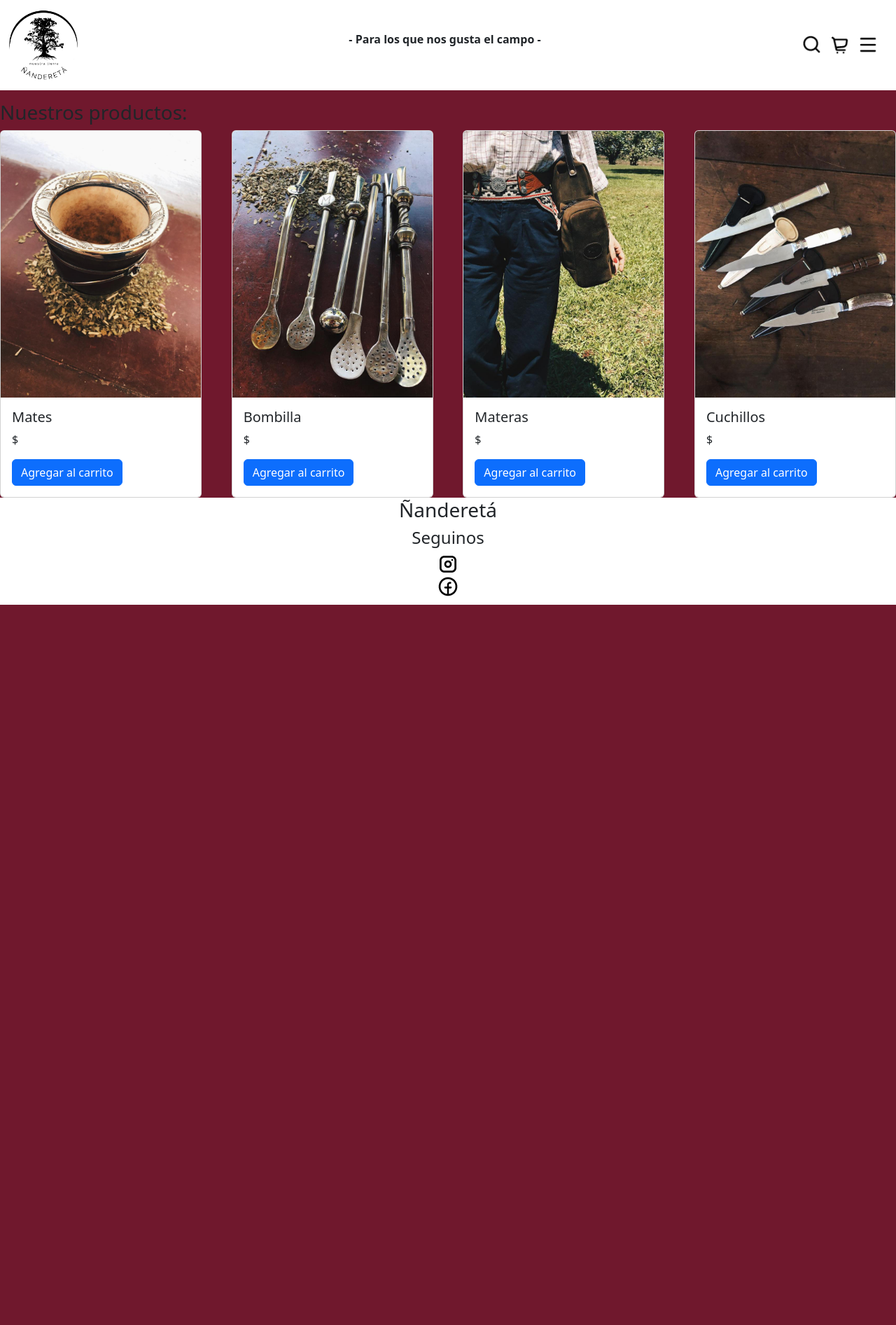
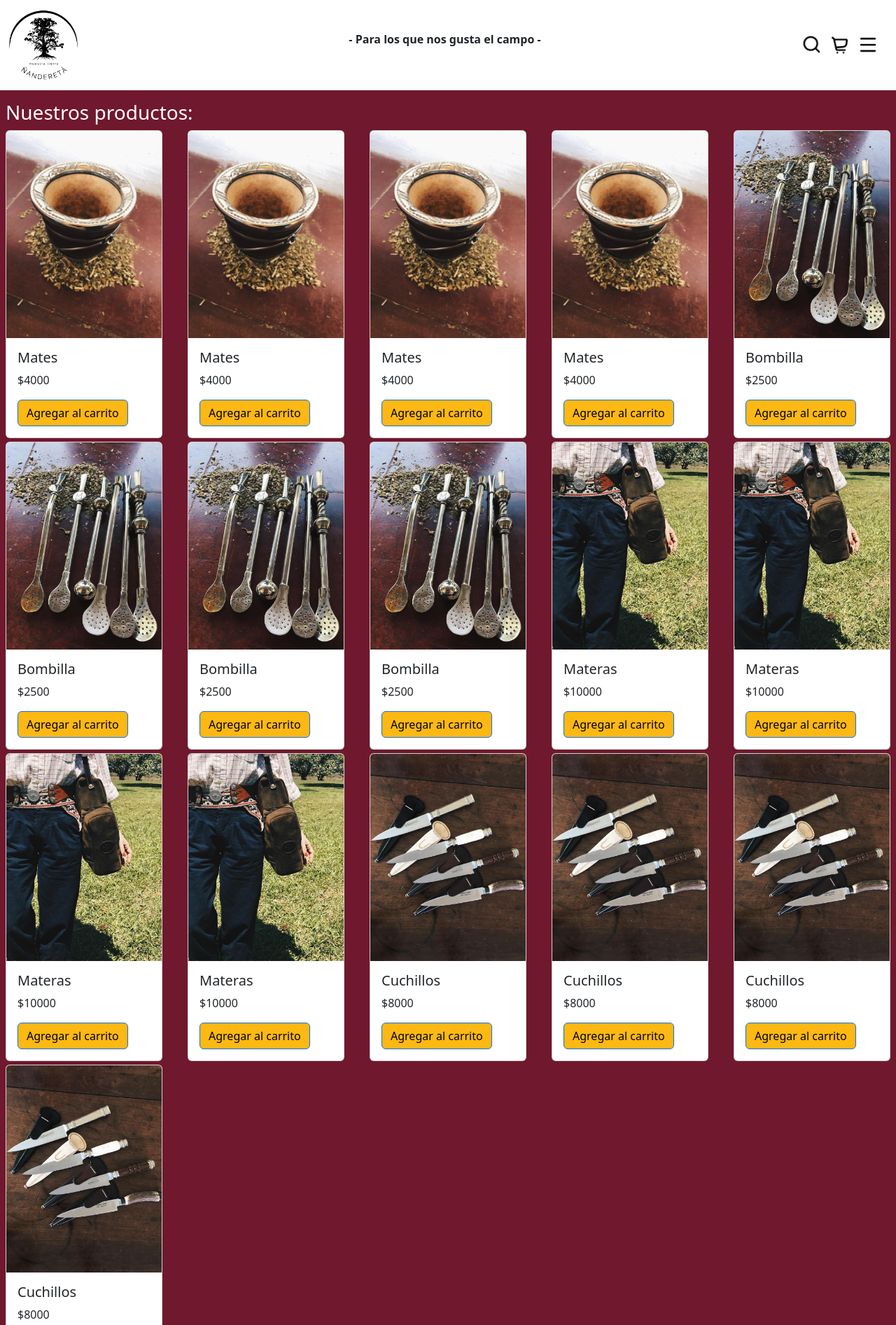
Before and after one commit to JoacoBarbeitoComas/Pagina-ITBA, a plain HTML site: page nuestros_productos.html in a window 1280 px wide. Shown: the top 1893 px of the page at 70% size. Before the commit the page ends 864 px from the top, so only its background shows below. Drawn offline with nearby package versions, Linux system fonts and the light colour scheme.

Commit message:
carrito y productos

```diff
--- /dev/null
+++ b/carrito.js
@@ -0,0 +1,54 @@
+var carrito = [];
+var addCartButtons = document.getElementsByClassName('agregar-carrito');
+for (var i = 0; i < addCartButtons.length; i++) {
+    addCartButtons[i].addEventListener('click', addProductToCart);
+}
+
+var botonVaciar = document.getElementById('boton-vaciar');
+botonVaciar.addEventListener('click', vaciarCarrito);
+
+function addProductToCart(evento) {
+    var button = evento.target;
+    var producto = button.parentElement.parentElement;
+    var titulo = producto.getElementsByClassName('card-producto')[0].innerText;
+    var precio = producto.getElementsByClassName('card-precio')[0].innerText;
+    var precio = precio.substring(1)
+    var productoAgregado = {
+        titulo: titulo,
+        precio: precio,
+    };
+    carrito.push(productoAgregado);
+    refreshCart();
+
+}
+
+function refreshCart() {
+    var carritoContainer = document.getElementById('carrito');
+    carritoContainer.innerHTML = '';
+    for (var i = 0; i < carrito.length; i++) {
+        var producto = carrito[i];
+        var carritoElemento = document.createElement('li');
+        carritoElemento.classList.add('list-group-item');
+        var contenido = `
+            <span>${producto.titulo}</span>
+            <span>${producto.precio}</span>
+        `;
+        carritoElemento.innerHTML = contenido;
+        carritoContainer.appendChild(carritoElemento);
+    }
+    calcularTotal();
+}
+
+function calcularTotal() {
+    var total = 0;
+    for (var i = 0; i < carrito.length; i++) {
+        total += parseInt(carrito[i].precio);
+    }
+    var totalElemento = document.getElementById('total');
+    totalElemento.innerText = total;
+}
+
+function vaciarCarrito() {
+    carrito = [];
+    refreshCart();
+}
--- a/nosotros.css
+++ b/nosotros.css
@@ -1,4 +1,9 @@
 .nosotros{
     z-index: 9999;
     margin-top: 130px;
+    color: white;
+    margin-left: 8px;
+    margin-right: 8px;
+    margin-bottom: 10px;
+
 }
--- a/nuestros_productos.css
+++ b/nuestros_productos.css
@@ -141,23 +141,57 @@ body{
     background-color: #70182d;
 }
 
+.nuestros-productos{
+    color: white;
+    margin: 8px;
+    margin-top: 0px;
+}
 .card-container {
     display: flex;
     justify-content: space-between;
+    align-items: center;
     flex-wrap: wrap;
+    gap: 5px;
+    margin-left: 8px;
+    margin-right: 8px;
+    margin-bottom: 10px;
 }
 
-
-
-  /* Media query for smaller screens */
-@media (max-width: 768px) {
-    .card-box {
-      width: 100%; /* Cards will take up 100% of the container width on smaller screens */
-      margin-bottom: 10px; /* Add some space between the cards */
-    }
+.btn{
+    background-color: #FDB813;
+    color: black;
 }
 
+.btn:hover{
+    background-color: #8f5c00;
+    color: white;
+}
 
+#boton-vaciar{
+    background-color: #A6192E;
+    color: white;
+}
+
+#boton-vaciar:hover{
+    background-color: #dd5157;
+    color: white;
+    border: solid 1px;
+    border-color: black;
+}
+
+#boton-cerrar{
+    background-color: grey;
+    color: white;
+
+}
+
+#boton-cerrar:hover{
+    background-color: #e0e0e0;
+    color: black;
+    border: solid 1px;
+    border-color: black;
+
+}
 
 
 
--- a/nuestros_productos.html
+++ b/nuestros_productos.html
@@ -39,12 +39,15 @@
 
                 <div class="modal-body">
                   <p>Has agregado los siguientes productos:</p>
+                    <ul id="carrito" class="list-group"></ul>
+                    <hr>
+                    <p class="text-right">Total: $<span id="total"></span></p>
                 </div>
 
                 <div class="modal-footer">
-                  <button type="button" class="btn btn-secondary" data-bs-dismiss="modal">Cerrar</button>
-                  <button type="button" class="btn btn-primary">Guardar cambios
-                  </button>
+                  <button id="boton-vaciar" class="btn btn-danger">Vaciar carrito</button>
+                  <button id="boton-cerrar" type="button" class="btn btn-secondary" data-bs-dismiss="modal">Cerrar</button>
+
                 </div>
               </div>
             </div>
@@ -106,50 +109,186 @@
 <!--                     BODY                     -->
 <!-------------------------------------------------->
 
-<h3><a>Nuestros productos:</a></h3>
+<h3 class="nuestros-productos"><a>Nuestros productos:</a></h3>
 
 <div class="card-container">
 
+<!-- MATES -->
+<div class="card-box">
+  <div class="card" style="width: 14rem;">
+    <img src="./Imagenes/Mates.jpg" class="card-img-top" alt="Mates">
+    <div class="card-body">
+      <h5 class="card-producto">Mates</h5>
+      <p class="card-precio">$4000</p>
+      <button class="btn btn-primary agregar-carrito">Agregar al carrito</button>
+    </div>
+  </div>
+</div>
+
+<div class="card-box">
+  <div class="card" style="width: 14rem;">
+    <img src="./Imagenes/Mates.jpg" class="card-img-top" alt="Mates">
+    <div class="card-body">
+      <h5 class="card-producto">Mates</h5>
+      <p class="card-precio">$4000</p>
+      <button class="btn btn-primary agregar-carrito">Agregar al carrito</button>
+    </div>
+  </div>
+</div>
+
+<div class="card-box">
+  <div class="card" style="width: 14rem;">
+    <img src="./Imagenes/Mates.jpg" class="card-img-top" alt="Mates">
+    <div class="card-body">
+      <h5 class="card-producto">Mates</h5>
+      <p class="card-precio">$4000</p>
+      <button class="btn btn-primary agregar-carrito">Agregar al carrito</button>
+    </div>
+  </div>
+</div>
+
+<div class="card-box">
+  <div class="card" style="width: 14rem;">
+    <img src="./Imagenes/Mates.jpg" class="card-img-top" alt="Mates">
+    <div class="card-body">
+      <h5 class="card-producto">Mates</h5>
+      <p class="card-precio">$4000</p>
+      <button class="btn btn-primary agregar-carrito">Agregar al carrito</button>
+    </div>
+  </div>
+</div>
+
+<!-- BOMBILLAS -->
   <div class="card-box">
-    <div class="card" style="width: 18rem;">
-      <img src="./Imagenes/Mates.jpg" class="card-img-top" alt="Mates">
+    <div class="card" style="width: 14rem;">
+      <img src="./Imagenes/Bombillas.jpeg" class="card-img-top" alt="Bombilla">
       <div class="card-body">
-        <h5 class="card-title">Mates</h5>
-        <p class="card-text">$</p>
-        <a href="#mates" class="btn btn-primary">Agregar al carrito</a>
+        <h5 class="card-producto">Bombilla</h5>
+        <p class="card-precio">$2500</p>
+        <button class="btn btn-primary agregar-carrito">Agregar al carrito</button>
       </div>
     </div>
   </div>
 
   <div class="card-box">
-    <div class="card" style="width: 18rem;">
+    <div class="card" style="width: 14rem;">
       <img src="./Imagenes/Bombillas.jpeg" class="card-img-top" alt="Bombilla">
       <div class="card-body">
-        <h5 class="card-title">Bombilla</h5>
-        <p class="card-text">$</p>
-        <a href="#carrito" class="btn btn-primary">Agregar al carrito</a>
+        <h5 class="card-producto">Bombilla</h5>
+        <p class="card-precio">$2500</p>
+        <button class="btn btn-primary agregar-carrito">Agregar al carrito</button>
       </div>
     </div>
   </div>
 
   <div class="card-box">
-    <div class="card" style="width: 18rem;">
-      <img src="./Imagenes/Matera.jpeg" class="card-img-top" alt="Materas">
+    <div class="card" style="width: 14rem;">
+      <img src="./Imagenes/Bombillas.jpeg" class="card-img-top" alt="Bombilla">
       <div class="card-body">
-        <h5 class="card-title">Materas</h5>
-        <p class="card-text">$</p>
-        <a href="#carrito" class="btn btn-primary">Agregar al carrito</a>
+        <h5 class="card-producto">Bombilla</h5>
+        <p class="card-precio">$2500</p>
+        <button class="btn btn-primary agregar-carrito">Agregar al carrito</button>
       </div>
     </div>
   </div>
 
   <div class="card-box">
-    <div class="card" style="width: 18rem;">
+    <div class="card" style="width: 14rem;">
+      <img src="./Imagenes/Bombillas.jpeg" class="card-img-top" alt="Bombilla">
+      <div class="card-body">
+        <h5 class="card-producto">Bombilla</h5>
+        <p class="card-precio">$2500</p>
+        <button class="btn btn-primary agregar-carrito">Agregar al carrito</button>
+      </div>
+    </div>
+  </div>
+
+<!-- MATERAS -->
+  <div class="card-box">
+    <div class="card" style="width: 14rem;">
+      <img src="./Imagenes/Matera.jpeg" class="card-img-top" alt="Materas">
+      <div class="card-body">
+        <h5 class="card-producto">Materas</h5>
+        <p class="card-precio">$10000</p>
+        <button class="btn btn-primary agregar-carrito">Agregar al carrito</button>
+      </div>
+    </div>
+  </div>
+
+  <div class="card-box">
+    <div class="card" style="width: 14rem;">
+      <img src="./Imagenes/Matera.jpeg" class="card-img-top" alt="Materas">
+      <div class="card-body">
+        <h5 class="card-producto">Materas</h5>
+        <p class="card-precio">$10000</p>
+        <button class="btn btn-primary agregar-carrito">Agregar al carrito</button>
+      </div>
+    </div>
+  </div>
+
+  <div class="card-box">
+    <div class="card" style="width: 14rem;">
+      <img src="./Imagenes/Matera.jpeg" class="card-img-top" alt="Materas">
+      <div class="card-body">
+        <h5 class="card-producto">Materas</h5>
+        <p class="card-precio">$10000</p>
+        <button class="btn btn-primary agregar-carrito">Agregar al carrito</button>
+      </div>
+    </div>
+  </div>
+
+  <div class="card-box">
+    <div class="card" style="width: 14rem;">
+      <img src="./Imagenes/Matera.jpeg" class="card-img-top" alt="Materas">
+      <div class="card-body">
+        <h5 class="card-producto">Materas</h5>
+        <p class="card-precio">$10000</p>
+        <button class="btn btn-primary agregar-carrito">Agregar al carrito</button>
+      </div>
+    </div>
+  </div>
+
+<!-- CUCHILLOS -->
+  <div class="card-box">
+    <div class="card" style="width: 14rem;">
       <img src="./Imagenes/Cuchillos.jpeg" class="card-img-top" alt="Cuchillos">
       <div class="card-body">
         <h5 class="card-title">Cuchillos</h5>
-        <p class="card-text">$</p>
-        <a href="#carrito" class="btn btn-primary">Agregar al carrito</a>
+        <p class="card-text">$8000</p>
+        <button class="btn btn-primary agregar-carrito">Agregar al carrito</button>
+      </div>
+    </div>
+  </div>
+
+  <div class="card-box">
+    <div class="card" style="width: 14rem;">
+      <img src="./Imagenes/Cuchillos.jpeg" class="card-img-top" alt="Cuchillos">
+      <div class="card-body">
+        <h5 class="card-title">Cuchillos</h5>
+        <p class="card-text">$8000</p>
+        <button class="btn btn-primary agregar-carrito">Agregar al carrito</button>
+      </div>
+    </div>
+  </div>
+
+  <div class="card-box">
+    <div class="card" style="width: 14rem;">
+      <img src="./Imagenes/Cuchillos.jpeg" class="card-img-top" alt="Cuchillos">
+      <div class="card-body">
+        <h5 class="card-title">Cuchillos</h5>
+        <p class="card-text">$8000</p>
+        <button class="btn btn-primary agregar-carrito">Agregar al carrito</button>
+      </div>
+    </div>
+  </div>
+
+  <div class="card-box">
+    <div class="card" style="width: 14rem;">
+      <img src="./Imagenes/Cuchillos.jpeg" class="card-img-top" alt="Cuchillos">
+      <div class="card-body">
+        <h5 class="card-title">Cuchillos</h5>
+        <p class="card-text">$8000</p>
+        <button class="btn btn-primary agregar-carrito">Agregar al carrito</button>
       </div>
     </div>
   </div>
@@ -177,6 +316,7 @@
       </div>
     </div>
   </footer>
+  <script src="carrito.js"></script>
   <script src="https://cdn.jsdelivr.net/npm/bootstrap@5.3.0-alpha3/dist/js/bootstrap.bundle.min.js" integrity="sha384-ENjdO4Dr2bkBIFxQpeoTz1HIcje39Wm4jDKdf19U8gI4ddQ3GYNS7NTKfAdVQSZe" crossorigin="anonymous">
   </script>
 </body>
```
Also changed, not shown: index.html (+1 -0 lines), nosotros.html (+1 -0 lines).
